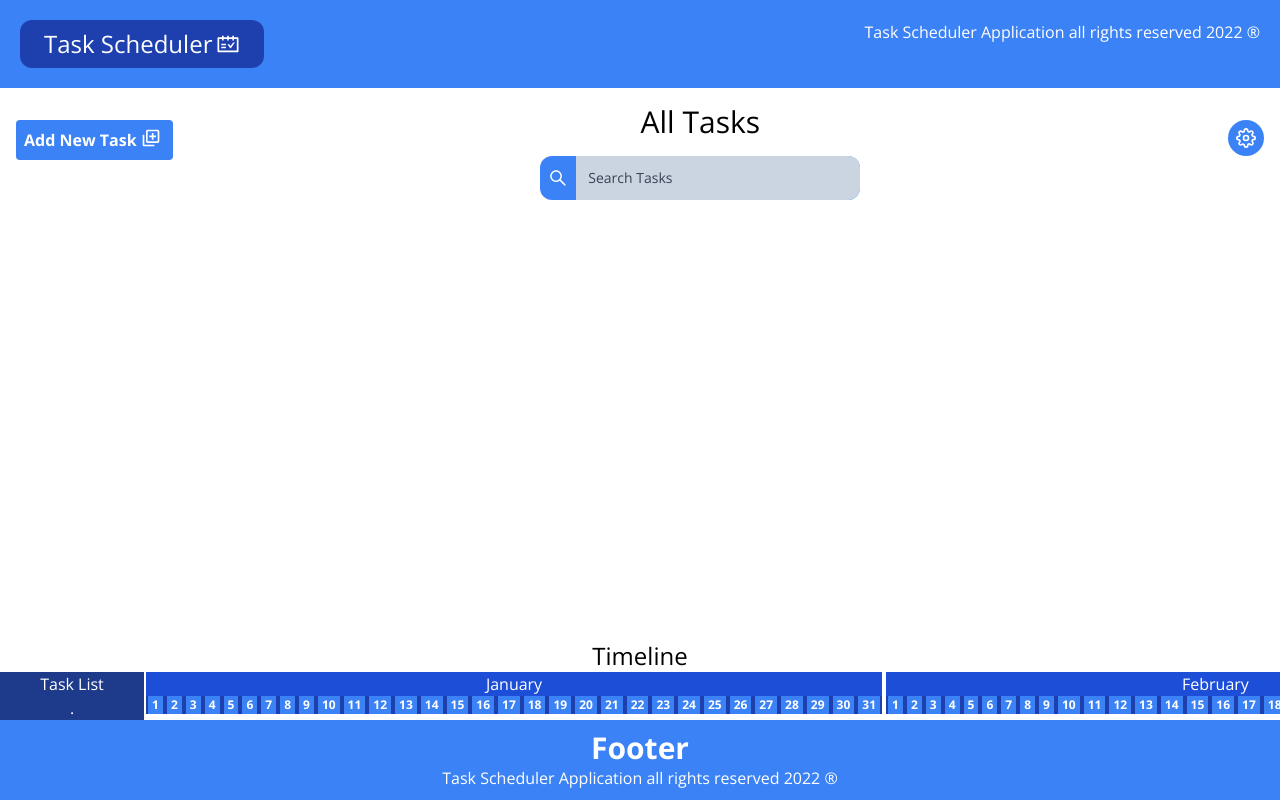
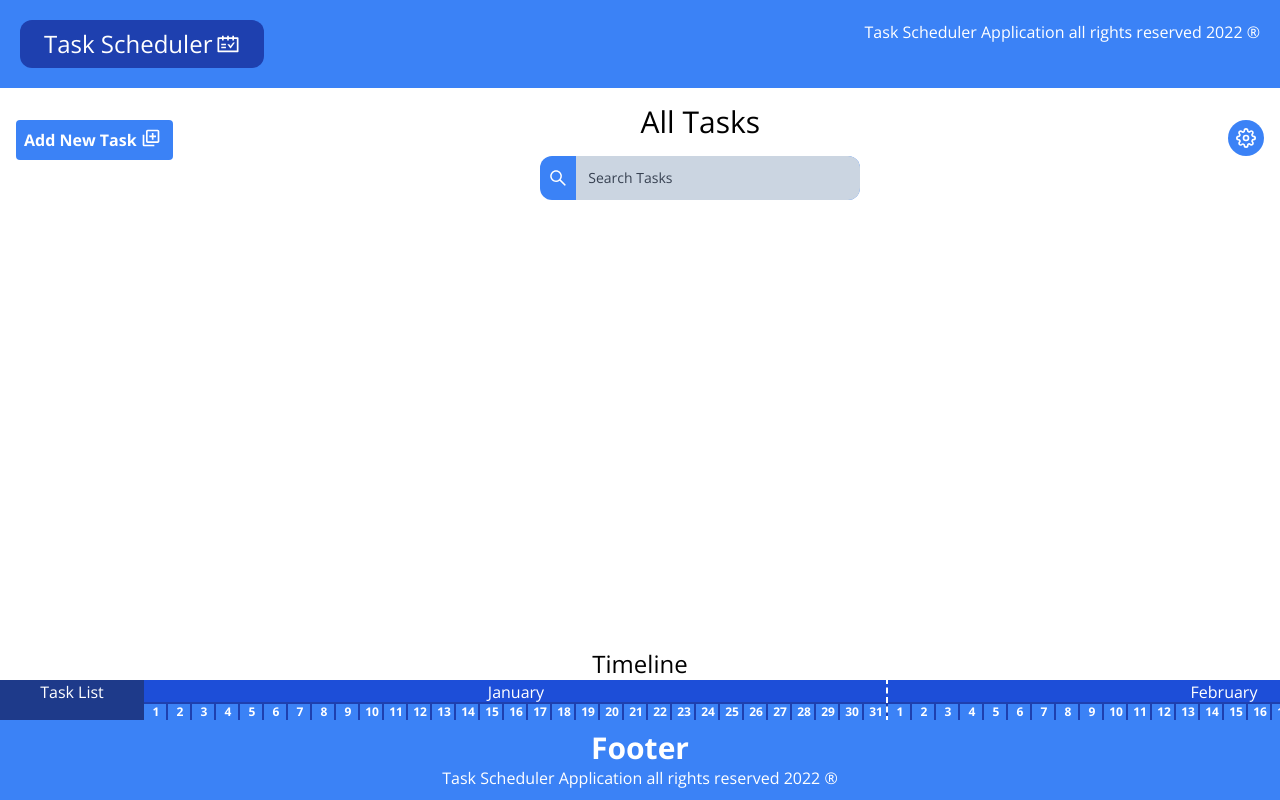
Before and after one commit to JamesTTTT/TaskScheduler, a React (Create React App) app: page / in a window 1280 px wide. Built offline with nearby package versions, Linux system fonts and the light colour scheme.

Commit message:
timeline components position added

```diff
--- a/src/components/Timeline.jsx
+++ b/src/components/Timeline.jsx
@@ -2,7 +2,7 @@ import React from 'react'
 import moment from 'moment'
 import { useState } from 'react'
 
-
+//EACH DAY IS 24
 const TimelineHeader = ({loadedTasks}) => {
      // Gives out how many day of each month during given year
      const daysOfTheMonth = (y) =>{
@@ -32,31 +32,25 @@ const TimelineHeader = ({loadedTasks}) => {
 
        return monthDayAr.map((day, index)=> {
            return (
-            <th key={index} className=' bg-blue-500 text-xs px-1 border-solid border-blue-800 border-x-2'>
-              <tr> {day} </tr>
-            </th>
+            <div
+              key={index}
+              className='bg-blue-500 text-xs px-1 outline outline-blue-800 outline-2 w-6 font-bold'>
+              <p> {day} </p>
+            </div>
            );
         });
    }
 
-  //  const timeLineRows = () => {
-  //     return loadedTasks.map((item, index) => {
-  //       return(
-  //         <tr key={index} className="bg-blue-200">
-  //           <td> {item.title}</td>
-  //           <td> Task2</td>
-  //         </tr>
-  //       )
-  //     })
-  //  }
 
     const timelineHead = () => {
       let months = moment.months();
       let monthData = months.map(month => {
         return (
-            <div key={month} className=' bg-blue-700 border-white border-x-2'>
+            <div key={month} className=' bg-blue-700 outline-dashed outline-2'>
                 <p>{month}</p>
-                <p>{daysOfTheYear(2022,month)}</p>
+                <div className='flex'>
+                  {daysOfTheYear(2022,month)}
+                </div>
             </div>
         );
       });
@@ -74,11 +68,43 @@ const TimelineHeader = ({loadedTasks}) => {
 
 const TimelineBody = ({loadedTasks}) => {
 
+  const figurePosX = (day) =>{
+    //EACH DAY IS 24px
+    return day * 24
+  }
 
+  const taskRows = (y) => {
+    let year = y.toString()
+    if(loadedTasks){
+      return loadedTasks
+      // .filter(task => {
+      //   let dateArr = splitDate(task.startdate)
+      //   //console.log(dateArr)
+      //     if(dateArr[3] === year){
+      //       return task
+      //     }
+      // })
+      .map((task, index) =>{
+        return(
+          <div
+            key={index}
+            className='outline outline-blue-800 outline-2 bg-blue-200 text-black flex-1 text-lg relative w-80'
+            style={{left: figurePosX(31)}}
+            >
+            <div>
+              <p>{task.title}</p>
+            </div>
+          </div>
+        )
+      })
+    }
+}
 
   return(
     <>
-      <div></div>
+      <div>
+        {taskRows(2022)}
+      </div>
     </>
   )
 }
@@ -103,7 +129,7 @@ const TaskList = ({loadedTasks}) => {
           return(
             <div
               key={index}
-              className='border-t-2 border-blue-800 bg-blue-500 text-white'
+              className='outline outline-blue-800 outline-1 bg-blue-500 text-white text-lg'
             >
               <p>{task.title}</p>
             </div>
@@ -130,13 +156,12 @@ const Timeline = ({loadedTasks}) => {
           <div className='max-w-screen-xs overflow-x-scroll'>
 
               <TimelineHeader loadedTasks={loadedTasks}/>
-              {/* <TimelineBody/> */}
+              <TimelineBody loadedTasks={loadedTasks}/>
 
           </div>
           <div>
-            <div className='bg-blue-900 text-white w-36 text-center'>
+            <div className='bg-blue-900 text-white w-36 text-center pb-4'>
               <h2>Task List</h2>
-              <p>.</p>
             </div>
 
               <TaskList loadedTasks={loadedTasks} />
```
